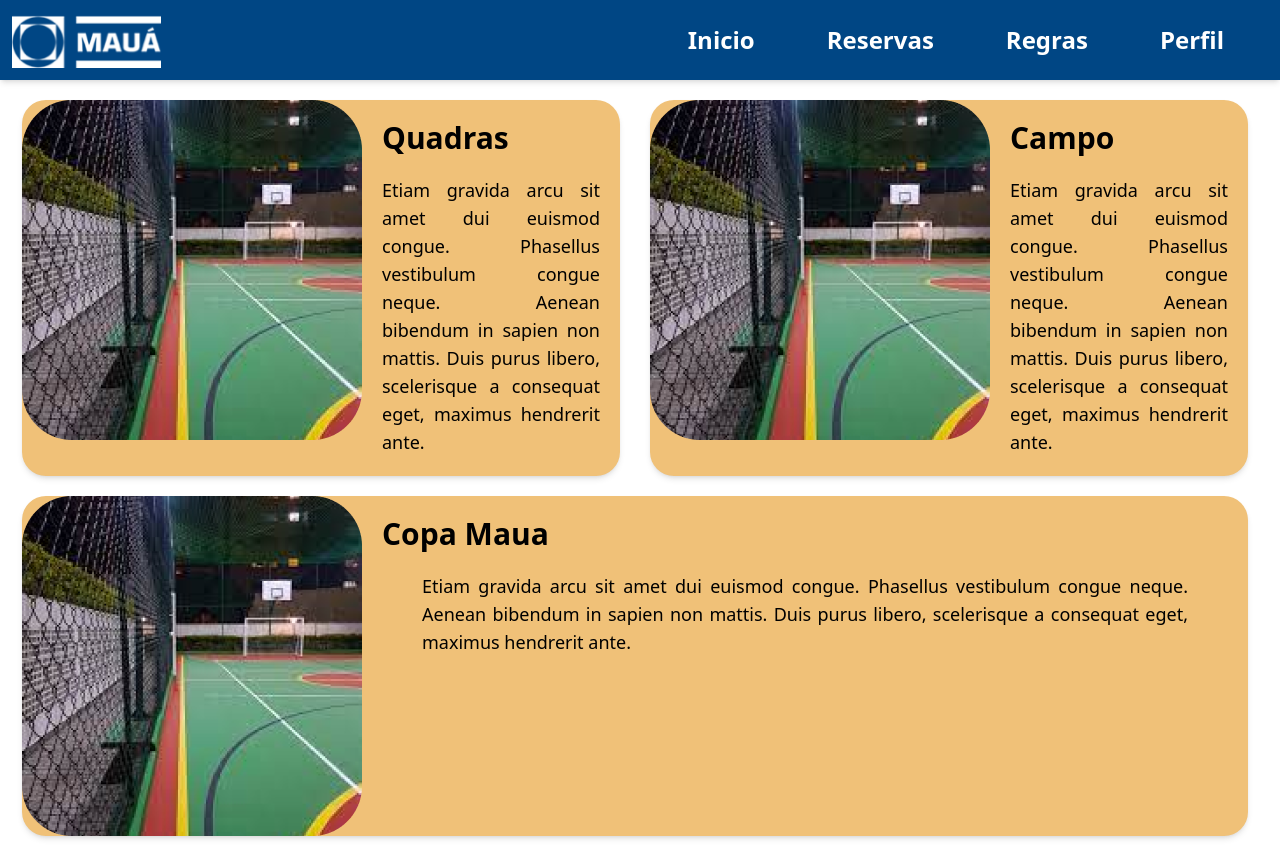
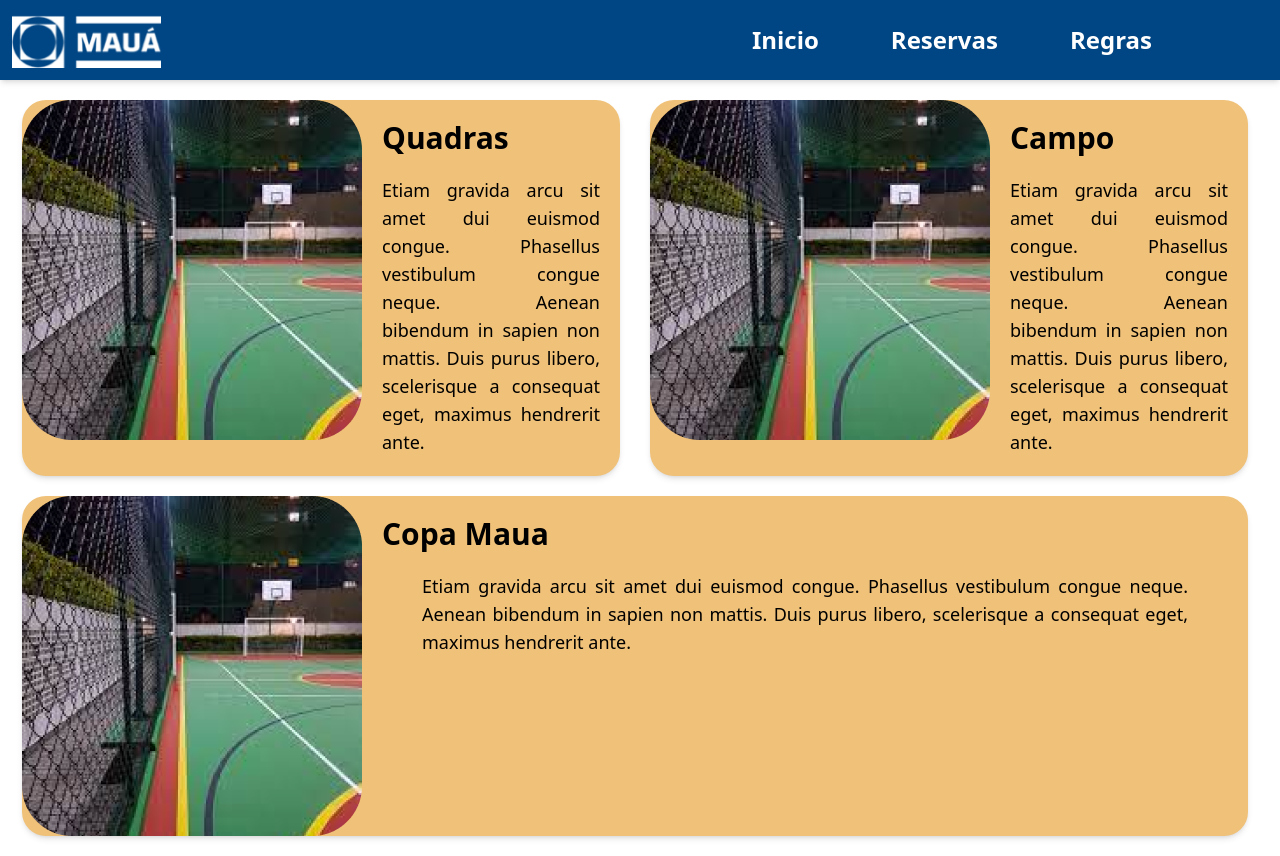
Before and after one commit to PedroFolk/ceaf-web-next, a Next.js app: page /user in a window 1280 px wide. Built offline with nearby package versions, Linux system fonts and the light colour scheme.

Commit message:
GetUsername/ Correções

```diff
--- a/src/pages/components/auth.tsx
+++ b/src/pages/components/auth.tsx
@@ -8,6 +8,8 @@ import githubtext from "../../img/GitHub-Logos/GitHub_Logo_White.png"
 const auth = getAuth(app);
 const provider = new GithubAuthProvider();
 var logado = false;
+const user = auth.currentUser;
+const username = "";
 
 const SignInScreen = () => {
 
@@ -17,9 +19,17 @@ const SignInScreen = () => {
       // Redirect to home page on successful sign-in
 
 
-      window.location.href = "/user";
-      logado = true;
 
+      if (user) {
+
+        const username = user.displayName;
+        console.log(username);
+        window.location.href = "/user";
+        logado = true;
+        // do something with the username variable here
+      } else {
+        // handle the case where user is null
+      }
     } catch (error) {
       console.error(error);
     }
@@ -29,7 +39,11 @@ const SignInScreen = () => {
     // Check if the user is already signed in
     const unsubscribe = auth.onAuthStateChanged((user) => {
       if (user) {
+        const username = user.displayName;
+        console.log(username);
+
         // Redirect to home page if the user is signed in
+
         window.location.href = "/user";
       }
     });
@@ -51,5 +65,7 @@ const SignInScreen = () => {
   );
 };
 
+export const displayName = user ? user.displayName : null;
+
 export const getLogado = () => logado;
 export default SignInScreen;
--- a/src/pages/components/header.tsx
+++ b/src/pages/components/header.tsx
@@ -10,7 +10,7 @@ interface HeaderProps {
 
 
 
-export default function Header({ links }: HeaderProps) {
+export default function Header({ links=[] }: HeaderProps) {
     const [open, setOpen] = useState(false);
 
     const toggleMenu = () => {
--- a/src/pages/user.tsx
+++ b/src/pages/user.tsx
@@ -1,11 +1,13 @@
 import Header from './components/header'
 import Cont from './components/cont'
+import { displayName } from './components/auth';
+const usernameString = displayName ? displayName.toString() : '';
 
 const links = [
   { name: "Inicio", link: "/user" },
   { name: "Reservas", link: "/reservas" },
   { name: "Regras", link: "/regras" },
-  { name: "Perfil", link: "/perfil" },
+  { name: usernameString, link: "/perfil" },
 ];
 
 export default function Home() {
```
